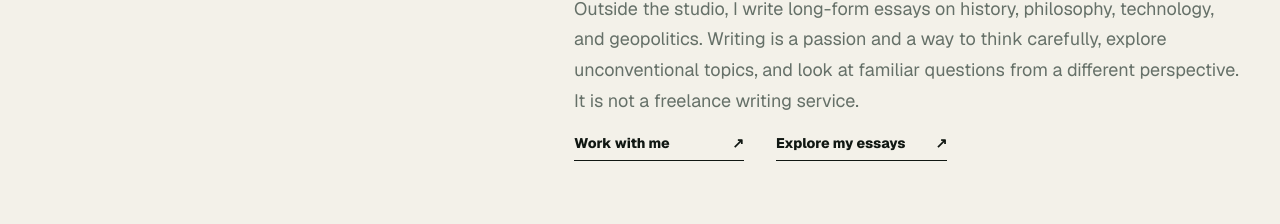
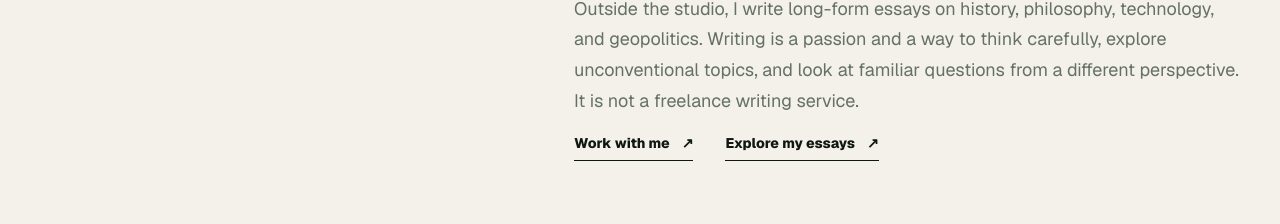
Before and after one commit to rongali-commits/IDO, a Next.js app: page /about in a window 1280 px wide. Shown: the part 956-1180 px from the top of the page. Built offline with nearby package versions, Linux system fonts and the light colour scheme.

Commit message:
Fit About link underlines to their content

```diff
--- a/app/globals.css
+++ b/app/globals.css
@@ -206,6 +206,7 @@ h1 em, h2 em { color: var(--olive); font-family: Georgia, serif; font-weight: 40
 .portrait-wrap img { object-fit: cover; }
 .about-copy { padding-top: 40px; }
 .about-actions { display: flex; flex-wrap: wrap; align-items: center; gap: 20px 32px; }
+.about-actions .text-link { min-width: 0; width: max-content; justify-content: flex-start; gap: 12px; }
 .about-copy h1 { margin: 0 0 45px; font-size: clamp(60px, 8vw, 116px); line-height: .86; letter-spacing: -.08em; }
 .about-copy .lead { max-width: 760px; font-size: clamp(25px, 3vw, 38px); line-height: 1.25; letter-spacing: -.035em; }
 .about-copy > p:not(.lead):not(.section-kicker) { max-width: 700px; color: var(--muted); font-size: 18px; line-height: 1.7; }
```
